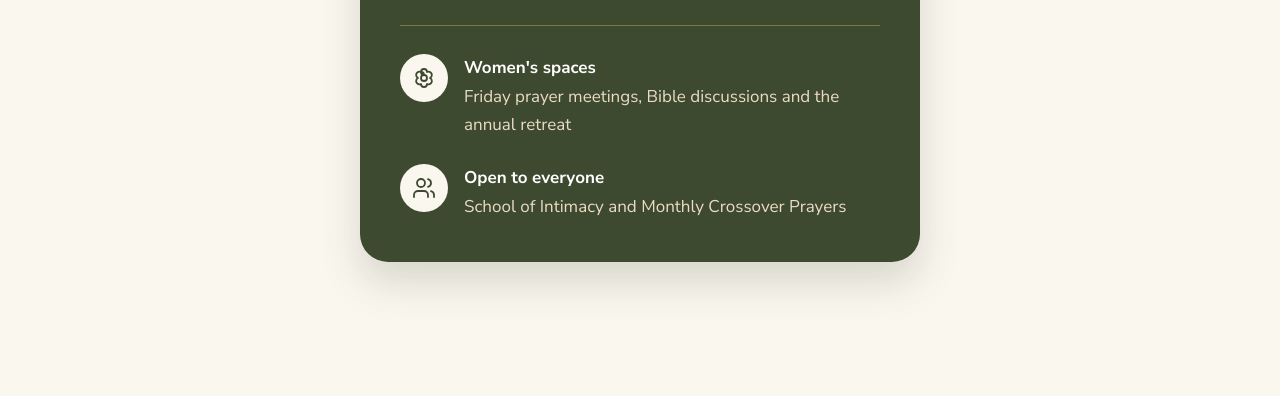
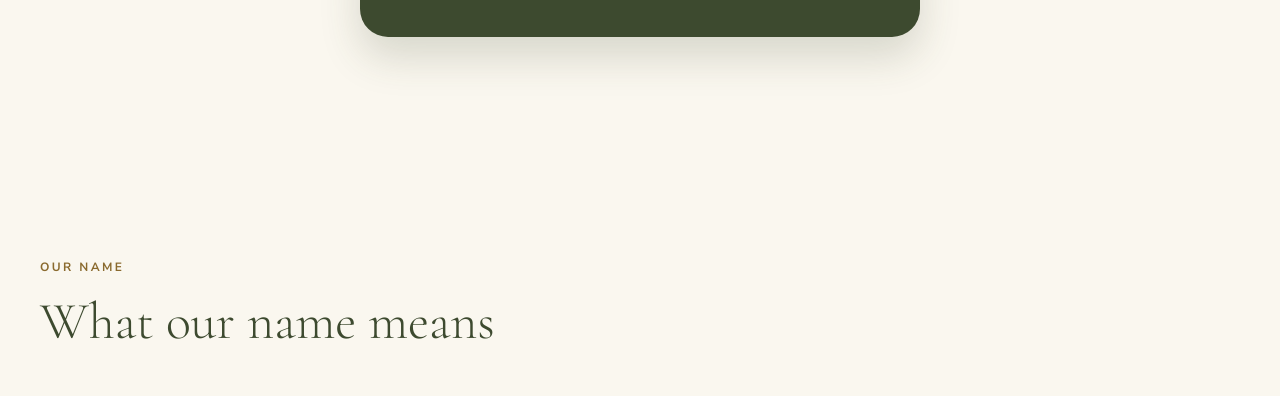
Before and after one commit to ZionConvergence/zionconvergence.github.io, a plain HTML site: page our-story.html in a window 1280 px wide. Shown: the part 667-1063 px from the top of the page. Drawn offline with nearby package versions, Linux system fonts and the light colour scheme.

Commit message:
Founded card: date and founder only
Co-Authored-By: Claude Opus 5.5 <noreply@anthropic.com>
Claude-Session: https://claude.ai/code/session_012eNoBEUNgVJEn4nEVLd2zL

```diff
--- a/our-story.html
+++ b/our-story.html
@@ -23,9 +23,7 @@
 <a class="btn btn-gold sm fab" href="index.html#gatherings">Join a Gathering</a>
 <main id="top">
 <section class="soi-hero" style="padding-bottom:70px"><img class="badge" src="img/badge-light.png" alt="Zion Convergence logo" width="96" height="96"><p class="eyebrow" style="color:var(--gold)">Zion Convergence</p><h1>Our Story</h1><p class="lead">Who we are, why we exist and what we hold on to.</p></section>
-<section class="sec-tight"><div class="wrap-sm"><div class="founded rv" style="max-width:560px;margin:0 auto"><p class="eyebrow">Founded</p><p class="date">10 October 2025</p><p class="by">by Alexandra Ighodaro</p><div class="rule"></div>
-<div class="frow"><span class="ic"><svg viewBox="0 0 24 24" fill="none" stroke="currentColor" stroke-width="1.8" stroke-linecap="round" stroke-linejoin="round" aria-hidden="true"><circle cx="12" cy="12" r="3"/><path d="M12 9a3 3 0 1 1 3-3 3 3 0 1 1 3 6 3 3 0 1 1-3 6 3 3 0 1 1-6 0 3 3 0 1 1-3-6 3 3 0 1 1 3-6 3 3 0 0 1 3 3Z"/></svg></span><div><b>Women's spaces</b><span>Friday prayer meetings, Bible discussions and the annual retreat</span></div></div>
-<div class="frow"><span class="ic"><svg viewBox="0 0 24 24" fill="none" stroke="currentColor" stroke-width="1.8" stroke-linecap="round" stroke-linejoin="round" aria-hidden="true"><path d="M16 21v-2a4 4 0 0 0-4-4H6a4 4 0 0 0-4 4v2"/><circle cx="9" cy="7" r="4"/><path d="M22 21v-2a4 4 0 0 0-3-3.87"/><path d="M16 3.13a4 4 0 0 1 0 7.75"/></svg></span><div><b>Open to everyone</b><span>School of Intimacy and Monthly Crossover Prayers</span></div></div></div>
+<section class="sec-tight"><div class="wrap-sm"><div class="founded rv" style="max-width:560px;margin:0 auto"><p class="eyebrow">Founded</p><p class="date">10 October 2025</p><p class="by">by Alexandra Ighodaro</p></div>
 </div></section>
 <section class="sec"><div class="wrap"><div class="head "><p class="eyebrow">Our name</p><h2 class="title">What our name means</h2></div>
 <div class="two">
```
